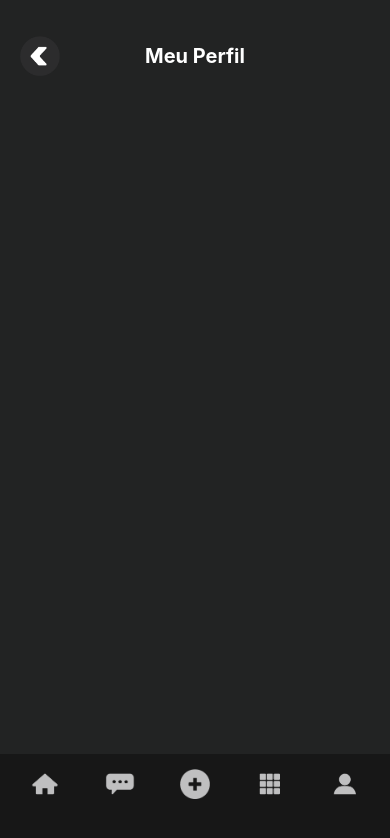
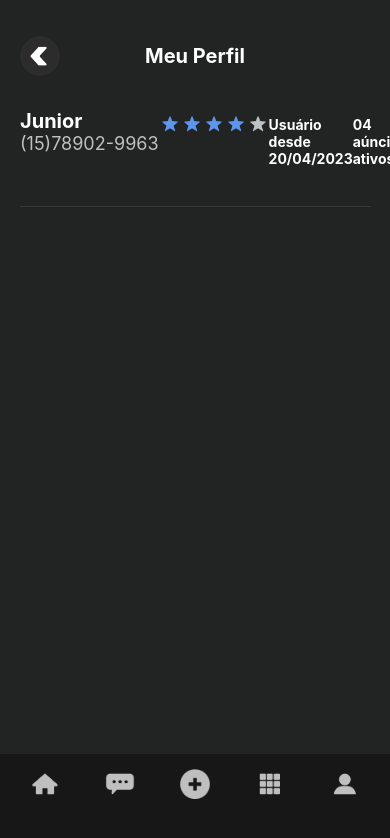
Before and after one commit to juniorjrjl/onebitshop-marketplace-front, a React Native app: screen /UserProfile in a window 390 px wide. Shown: the top 838 px of the page. Built offline with nearby package versions, Linux system fonts and the light colour scheme.

Commit message:
Criação de card com as informações do usuário

```diff
--- /dev/null
+++ b/src/components/common/ProfileInfo/index.tsx
@@ -0,0 +1,30 @@
+import React from "react"
+import { Container } from "../Header/styled"
+import { DefaultText, Hr, Name, NamePhoneContainer, Phone, PrincipalInfoContainer } from "./styled"
+import { AirbnbRating } from "react-native-ratings"
+
+const ProfileInfo = () =>{
+    const Rate = 4
+    return(
+        <>
+            <Container>
+                <PrincipalInfoContainer>
+                    <NamePhoneContainer>
+                        <Name>Junior</Name>
+                        <Phone>(15)78902-9963</Phone>
+                    </NamePhoneContainer>
+                    {Rate ?
+                        (<AirbnbRating selectedColor="#5f96ed" showRating={false} isDisabled={true}
+                            size={16} defaultRating={Rate} starContainerStyle={{paddingTop: 4}}/>):
+                        (<DefaultText>Sem Avaliações</DefaultText>)
+                    }
+                </PrincipalInfoContainer>
+                <DefaultText>Usuário desde 20/04/2023</DefaultText>
+                <DefaultText>04 aúncions ativos</DefaultText>
+            </Container>
+            <Hr />
+        </>
+    )
+}
+
+export default ProfileInfo
--- /dev/null
+++ b/src/components/common/ProfileInfo/styled.ts
@@ -0,0 +1,43 @@
+import styled from "styled-components/native";
+
+export const Container = styled.View`
+    width: 90%;
+    border: 1px solid ${({ theme }) => theme.colors.borderColor};
+    padding: 10px 15px;
+    background-color: ${({ theme }) => theme.colors.background};
+    margin: 0 auto;
+    border-radius: 5px;
+`
+
+export const PrincipalInfoContainer = styled.View`
+    flex-direction: row;
+    justify-content: space-between;
+    align-items: flex-start;
+    margin-bottom: 20px;
+`
+
+export const NamePhoneContainer = styled.View``
+
+export const Name = styled.Text`
+    font-size: 20px;
+    font-weight: bold;
+    color: ${({ theme }) => theme.colors.primaryText};
+`
+
+export const Phone = styled.Text`
+    font-size: 18px;
+    color: ${({ theme }) => theme.colors.secondaryText};
+`
+export const DefaultText = styled.Text`
+    font-size: 14px;
+    font-weight: bold;
+    color: ${({ theme }) => theme.colors.primaryText};
+`
+
+export const Hr = styled.View`
+    width: 90%;
+    height: 1px;
+    background-color: #383838;
+    margin: 0 auto;
+    margin-top: 15px;
+`
--- a/src/screens/UserProfile/index.tsx
+++ b/src/screens/UserProfile/index.tsx
@@ -2,12 +2,14 @@ import React from "react"
 import { Container } from "./styled"
 import NavBar from "../../components/common/NavBar"
 import DefaultTitle from "../../components/common/DefaultTitle"
+import ProfileInfo from "../../components/common/ProfileInfo"
 
 const UserProfile = () =>{
     return(
         <>
             <Container>
                 <DefaultTitle fontSize={20}>Meu Perfil</DefaultTitle>
+                <ProfileInfo />
             </Container>
             <NavBar />
         </>
```
